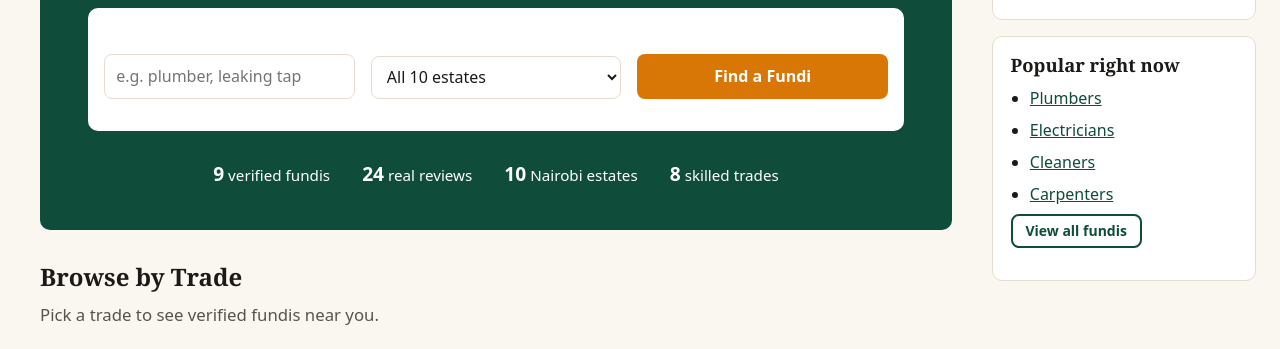
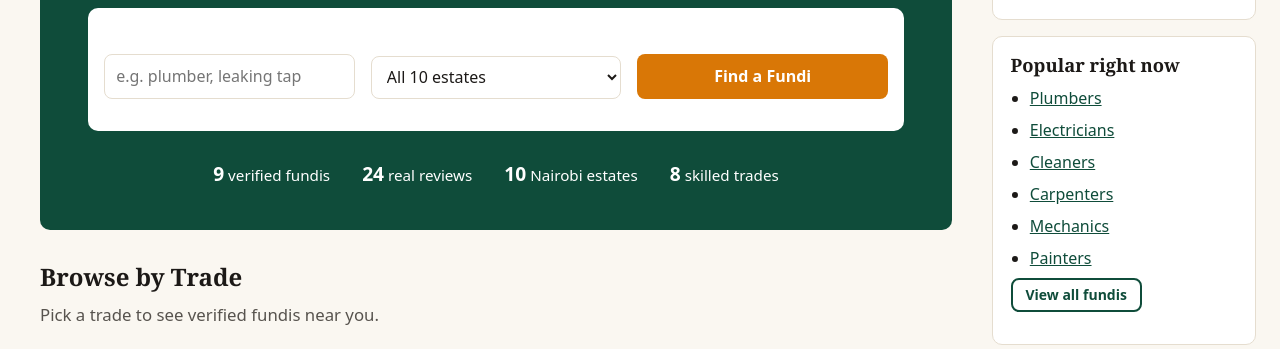
Before and after one commit to starfordomwocha-byte/fundi-mtaani, a plain HTML site: page index.html in a window 1280 px wide. Shown: the part 439-788 px from the top of the page. Drawn offline with Linux system fonts and the light colour scheme.

Commit message:
Added Mechanics and Painters to the popular right now list

```diff
--- a/index.html
+++ b/index.html
@@ -253,6 +253,8 @@
         <li><a href="fundis.html">Electricians</a></li>
         <li><a href="fundis.html">Cleaners</a></li>
         <li><a href="fundis.html">Carpenters</a></li>
+        <li><a href="fundis.html">Mechanics</a></li>
+        <li><a href="fundis.html">Painters</a></li>
       </ul>
       <p><a class="btn btn-outline btn-small" href="fundis.html">View all fundis</a></p>
     </section>
```
